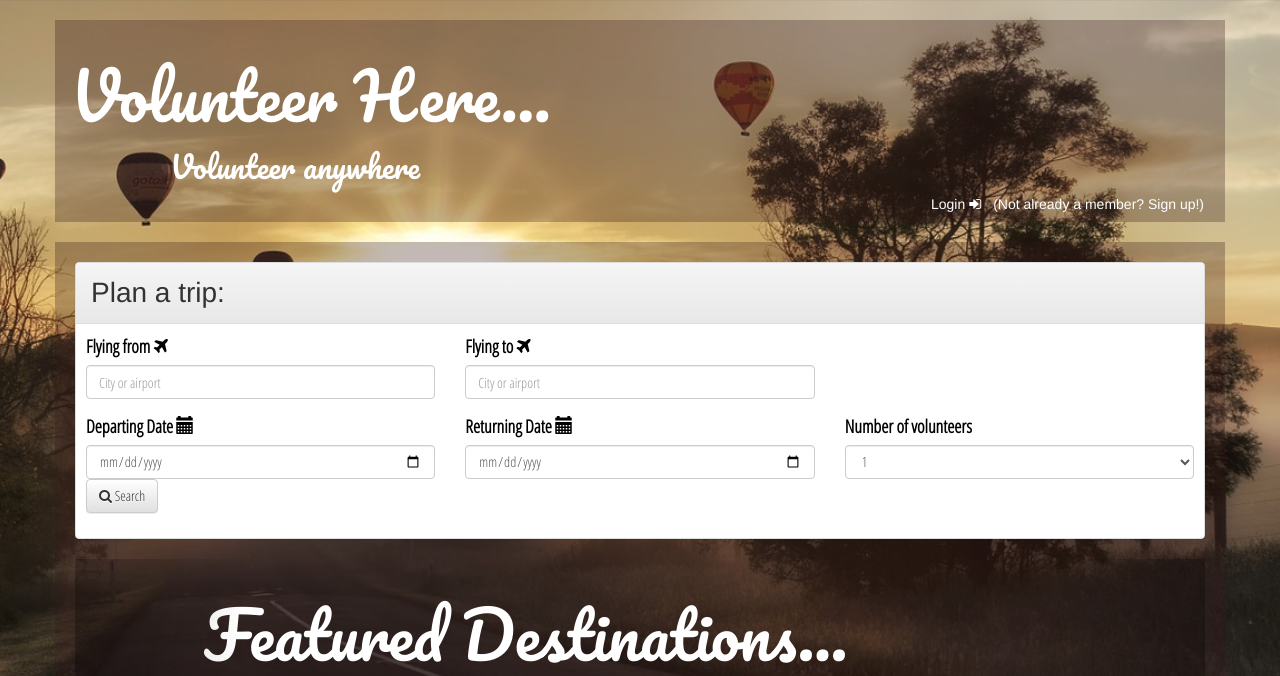
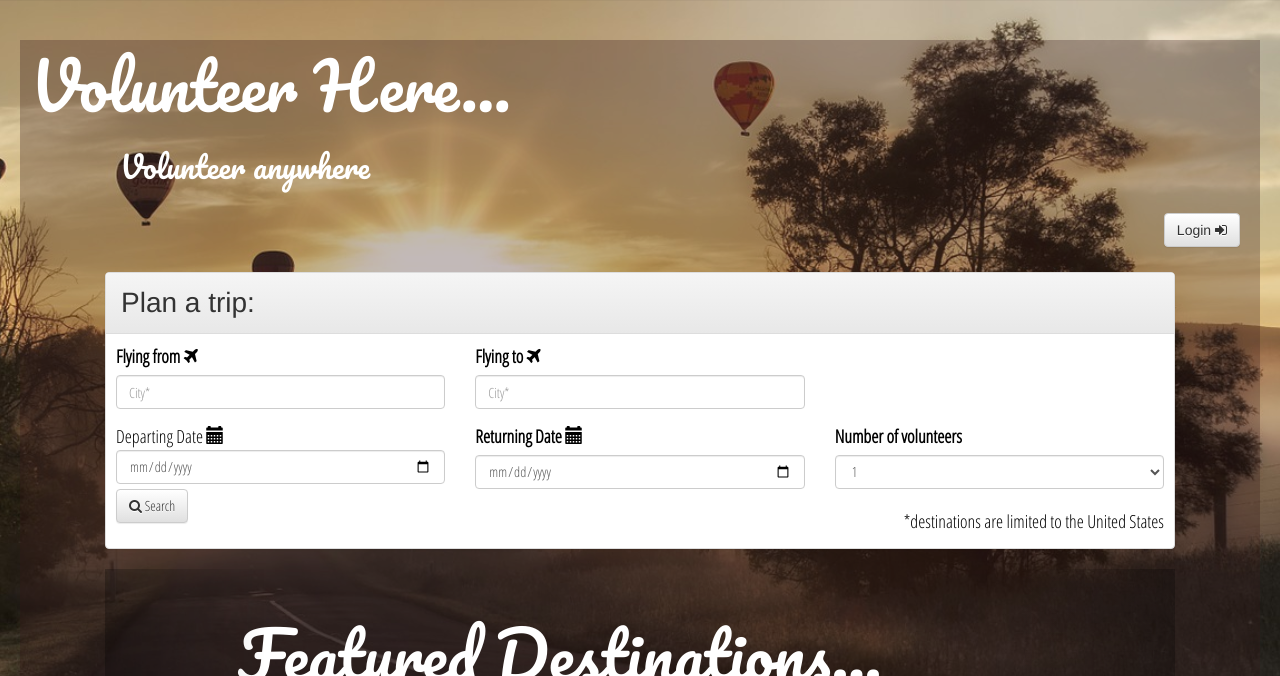
Before and after one commit to JenPhD/volunteerhere, a PHP site: page / in a window 1280 px wide. Shown: the top 676 px of the page. Run offline with PHP 8.4, Linux system fonts and the light colour scheme; some libraries are stand-ins or nearby versions.

Commit message:
changed input box text & added note about only us destinations

```diff
--- a/assets/css/style.css
+++ b/assets/css/style.css
@@ -8,9 +8,10 @@ body {
   	color: white;
 }
 /*gives container a background color, adds opacity and moves container down from the top of the webpage*/
-.container{
+.main-container{
 	background: rgba(54, 25, 25, .3);
-	margin-top: 20px;
+	margin: 20px;
+
 }
 .page-header{
 	position: relative;
@@ -21,6 +22,7 @@ h1 {
 	font-family: 'Pacifico', cursive;
 	font-size: 64px;
 	color: white;
+	padding: 10px;
 }
 
 h2 {
@@ -32,18 +34,18 @@ h2 {
 
 #login{
 	float: right;
-	background: none;
-	border:none;
+	margin:20px;
 }
 
-#signup{
+/*#signup{
 	float: right;
 	background: none;
 	border:none;
-}
+}*/
 
 #form-container{
-	padding: 20px;
+	padding: 50px;
+
 }
 
 .panel-heading{
@@ -57,6 +59,11 @@ form{
 	color: black;
 	font-family: 'Open Sans Condensed', sans-serif;
 	font-size: 18px;
+}
+
+p{
+	float:right;
+	padding-top: 20px;
 }
 
 div.c-wrapper{
--- a/index.html
+++ b/index.html
@@ -13,20 +13,21 @@
 	<!-- Optional theme -->
 	<link rel="stylesheet" href="https://maxcdn.bootstrapcdn.com/bootstrap/3.3.6/css/bootstrap-theme.min.css" integrity="sha384-fLW2N01lMqjakBkx3l/M9EahuwpSfeNvV63J5ezn3uZzapT0u7EYsXMjQV+0En5r" crossorigin="anonymous">
 	<!-- Font Awesome link -->
-
 	<link rel="stylesheet" href="https://cdnjs.cloudflare.com/ajax/libs/font-awesome/4.6.3/css/font-awesome.min.css">
-
 	<!-- Site specific overrides -->
 	<link rel="stylesheet" type="text/css" href="assets/css/style.css">
 
 </head>
 <body>
-	<div class="container"> <!-- container for all website content -->
+	<div class="main-container"> <!-- container for all website content -->
 		<div class="page-header"> <!-- Page Header -->
-			<h1>Volunteer Here... <br/><h2>Volunteer anywhere</h2></h1>
-		  		<button id="signup" class="btn2">(Not already a member? Sign up!) <div>
-		  		<button id="login" class="btn1">Login <i class="fa fa-sign-in" aria-hidden="true"></i></a> </div>
+			<h1>Volunteer Here... <br/>
+				<h2>Volunteer anywhere</h2>
+			</h1>
+		  	<!-- Single button -->
+			<button type="button" id="login" class="btn btn-default dropdown-toggle" data-toggle="dropdown" aria-haspopup="true" aria-expanded="false"> Login <i class="fa fa-sign-in" aria-hidden="true"></i>
 		</div> <!-- end of header -->
+
 			<div class="container" id="form-container"> <!-- container for form -->
 
 				<div class="panel panel-default" id="panelOverride">
@@ -38,18 +39,18 @@
 							<div class="row">
 								<div class="col-md-4">
 									<label for="usersOrigin">Flying from</label> <i class="fa fa-plane" aria-hidden="true"></i>
-									<input type="text" class="form-control" id="usersOrigin" placeholder="City or airport">
+									<input type="text" class="form-control" id="usersOrigin" placeholder="City*">
 								</div>
 								<div class="col-md-4">
 									<label for="usersDestination">Flying to</label> <i class="fa fa-plane" aria-hidden="true"></i>
-									<input type="text" class="form-control" id="usersDestination" placeholder="City or airport">
+									<input type="text" class="form-control" id="usersDestination" placeholder="City*">
 								</div>
 							</div>
 						</div>
 
 						<div class="form-group">
 							<div class="row">
-								<div class="col-md-4">
+								<div class="col-md-4"
 									<label for="departingDate">Departing Date</label>
 									<span class="glyphicon glyphicon-calendar" aria-hidden="true"></span>
 									<input type="date" class="form-control" id="departingDate">
@@ -73,8 +74,8 @@
 							</div>
 						</div>
 
-						<button type="submit" class="submitCity btn btn-default"><span class='fa fa-search'></span> Search</button>
-
+						<button type="submit" class="btn btn-default"><span class='fa fa-search'></span> Search</button>
+						<p>*destinations are limited to the United States</p>
 					</form>
 				</div>
 			</div> <!-- end of form container -->
@@ -83,20 +84,20 @@
 			<div class="c-wrapper">
 				<div class="carousel-inner" role="listbox">
 					<h1 class="destinations">Featured Destinations...</h1>
-					<div id="NYC" class="featureCity item active" name="New York City, NY">
+					<div id="NYC" class="item active">
 						<h2 class="city-name">NEW YORK CITY</h2>
 					</div>
-					<div id="AUSTIN" class="featureCity item" name="Austin, TX">
-						<h2 class="city-name">AUSTIN, TX</h2>
+					<div id="AUSTIN" class="item">
+						<h2 class="city-name">AUSTIN</h2>
 					</div>
-					<div id="WDC" class="featureCity item" name="Washington D.C.">
+					<div id="WDC" class="item">
 						<h2 class="city-name">WASHINGTON D.C.</h2>
 					</div>
-					<div id="LA" class="featureCity item" name="Los Angeles, CA">
-						<h2 class="city-name">LOS ANGELES, CA</h2>
+					<div id="LA" class="item">
+						<h2 class="city-name">LOS ANGELES</h2>
 					</div>
-					<div id="CHICAGO" class="featureCity item" name="Chicago, IL">
-						<h2 class="city-name">CHICAGO, IL</h2>
+					<div id="CHICAGO" class="item">
+						<h2 class="city-name">CHICAGO</h2>
 					</div>
 				</div>
 			</div>
@@ -107,15 +108,6 @@
 			<a class="right carousel-control" href="#featured-destinations" role="button" data-slide="next">
     			<span class="glyphicon glyphicon-chevron-right" aria-hidden="true"></span>
     		</a>
-		</div>
-
-	<div class="row">
-		<div class="col-lg-12">
-			<h1>Volunteer Opportunites</h1>
-		</div>
-	</div>
-	<div class="row">
-		<div id="volResults" class="col-lg-12"></div>
 		</div>
 	</div> <!-- end of container -->
 
@@ -130,6 +122,8 @@
   <script src="assets/javascript/jquery-2.2.4.min.js"></script>
   <!-- Latest compiled and minified JavaScript -->
   <script src="https://maxcdn.bootstrapcdn.com/bootstrap/3.3.6/js/bootstrap.min.js" integrity="sha384-0mSbJDEHialfmuBBQP6A4Qrprq5OVfW37PRR3j5ELqxss1yVqOtnepnHVP9aJ7xS" crossorigin="anonymous"></script>
+  <!--firebase-->
+  <script src="https://www.gstatic.com/firebasejs/3.2.1/firebase.js"></script>
   <!--moment.js-->
   <script src="https://cdn.jsdelivr.net/momentjs/2.14.1/moment.min.js"></script>
   <!-- Local javascript operations file -->
```
Lines whose indentation alone changed are shown as unchanged.
